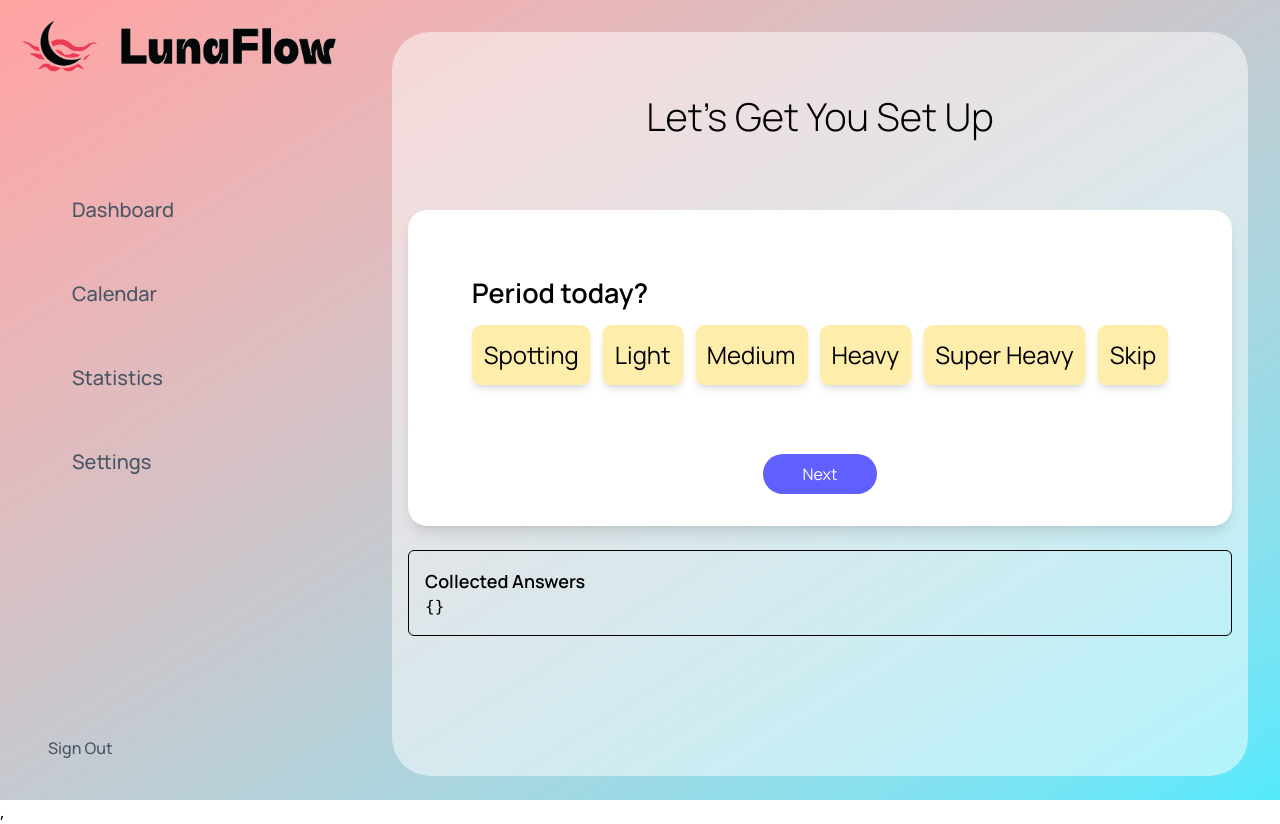
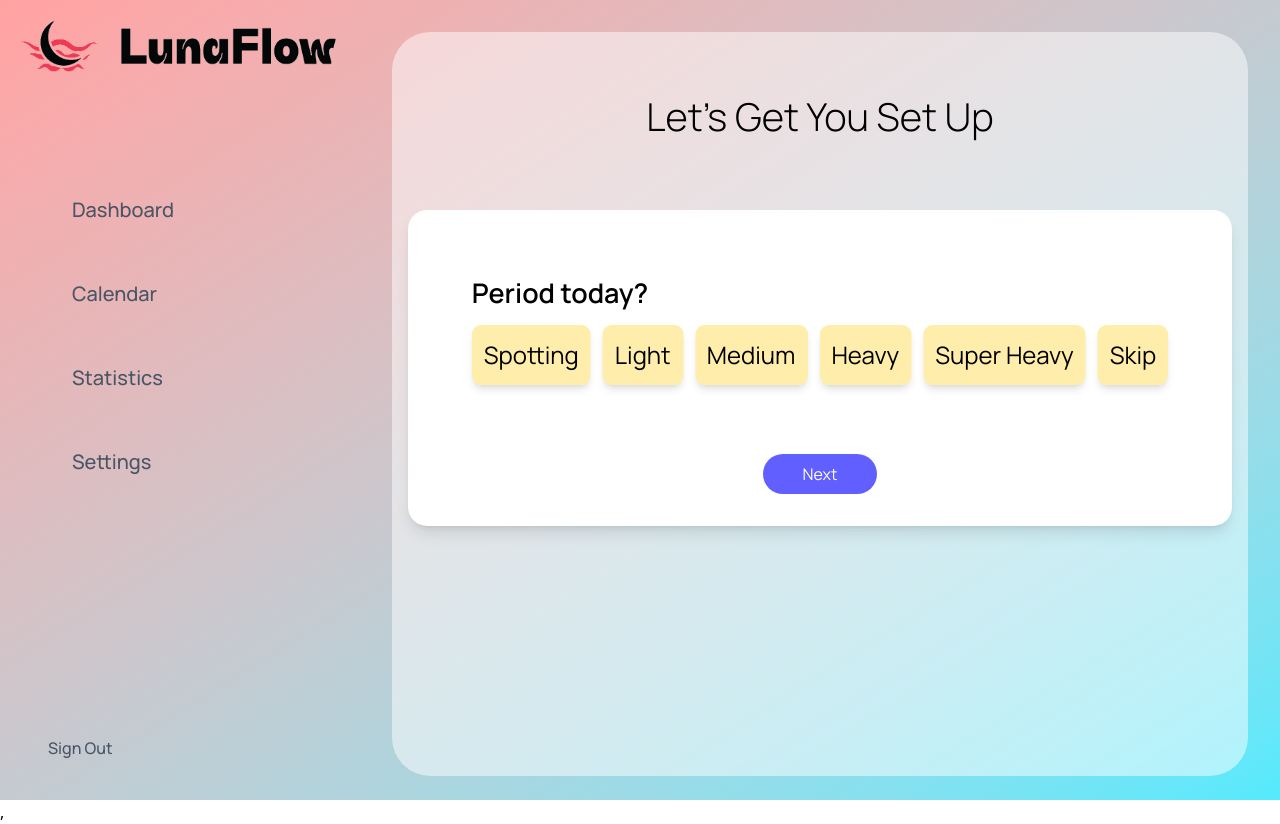
Before and after one commit to AHumanMaybe/hackViolet, a React (Vite) app in the folder Luna-Flow/: page /reg in a window 1280 px wide. Shown: the top 824 px of the page. Built offline with nearby package versions, Linux system fonts and the light colour scheme; no server answers.

Commit message:
updated questions
questionnaire

```diff
--- a/Luna-Flow/src/Pages/Register.jsx
+++ b/Luna-Flow/src/Pages/Register.jsx
@@ -116,11 +116,6 @@ function Register() {
                     )}
                 </div>
 
-                {/* Collected Answers Section */}
-                <div className="mt-6 p-4 border rounded-md">
-                    <h2 className="text-lg font-semibold">Collected Answers</h2>
-                    <pre>{JSON.stringify(answers, null, 2)}</pre>
-                </div>
             </div>
         </div>
     );
```
